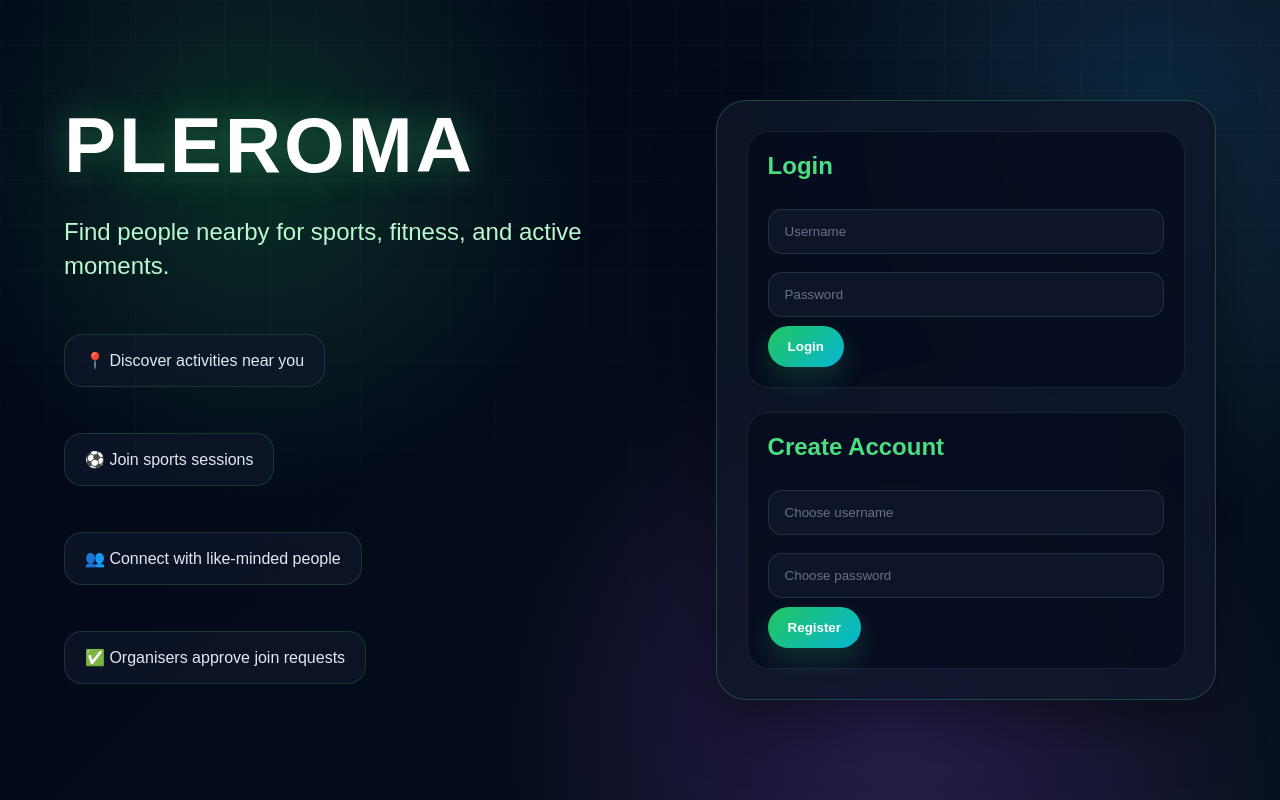
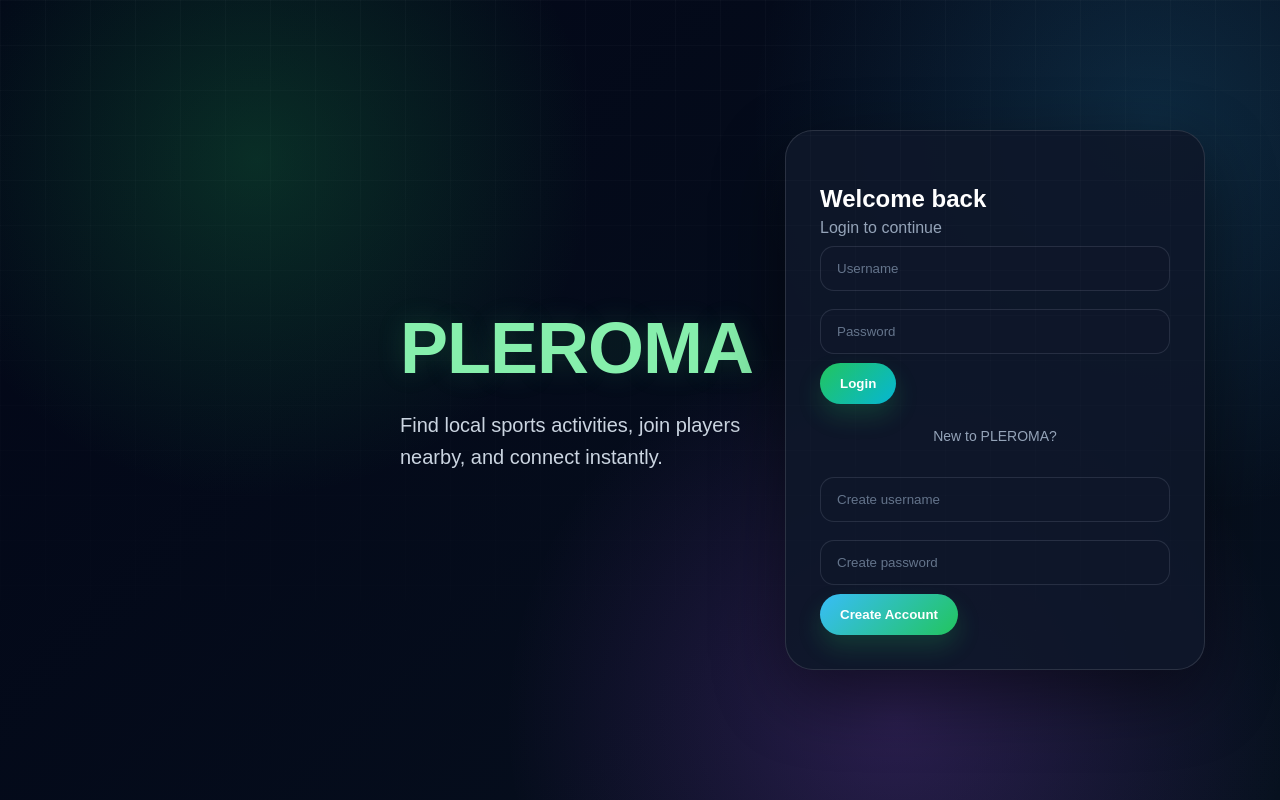
Before and after one commit to josephaustere/pleroma-webapp, a website: page public/index.html in a window 1280 px wide. Drawn offline with Linux system fonts and the light colour scheme.

Commit message:
Improve login page

```diff
--- a/public/index.html
+++ b/public/index.html
@@ -1,47 +1,36 @@
 <!DOCTYPE html>
 <html>
 <head>
-  <title>PLEROMA - Welcome</title>
+  <meta charset="UTF-8">
   <meta name="viewport" content="width=device-width, initial-scale=1.0">
+  <title>PLEROMA</title>
   <link rel="stylesheet" href="style.css">
 </head>
-<body class="landing-page">
-
-  <div class="landing-container">
-    <div class="landing-left">
+<body class="auth-page">
+  <div class="auth-container">
+    <div class="auth-brand">
       <h1>PLEROMA</h1>
-      <p class="tagline">Find people nearby for sports, fitness, and active moments.</p>
-
-      <div class="feature-list">
-        <p>📍 Discover activities near you</p>
-        <p>⚽ Join sports sessions</p>
-        <p>👥 Connect with like-minded people</p>
-        <p>✅ Organisers approve join requests</p>
-      </div>
+      <p>Find local sports activities, join players nearby, and connect instantly.</p>
     </div>
 
-    <div class="landing-right">
-      <div class="auth-tabs">
-        <div class="auth-box">
-          <h2>Login</h2>
+    <div class="auth-card">
+      <h2>Welcome back</h2>
+      <p class="subtitle">Login to continue</p>
+
       <form action="/login" method="POST">
         <input type="text" name="username" placeholder="Username" required>
         <input type="password" name="password" placeholder="Password" required>
         <button type="submit">Login</button>
       </form>
-        </div>
 
-        <div class="auth-box">
-          <h2>Create Account</h2>
+      <div class="divider">New to PLEROMA?</div>
+
       <form action="/register" method="POST">
-            <input type="text" name="username" placeholder="Choose username" required>
-            <input type="password" name="password" placeholder="Choose password" required>
-            <button type="submit">Register</button>
+        <input type="text" name="username" placeholder="Create username" required>
+        <input type="password" name="password" placeholder="Create password" required>
+        <button type="submit" class="secondary-btn">Create Account</button>
       </form>
     </div>
   </div>
-    </div>
-  </div>
-
 </body>
 </html>
--- a/public/style.css
+++ b/public/style.css
@@ -879,3 +879,72 @@ button:hover,
     font-size: 32px !important;
   }
 }
+.auth-page {
+  min-height: 100vh;
+  display: grid;
+  place-items: center;
+  padding: 20px;
+}
+
+.auth-container {
+  width: min(980px, 100%);
+  display: grid;
+  grid-template-columns: 1fr 420px;
+  gap: 32px;
+  align-items: center;
+}
+
+.auth-brand h1 {
+  font-size: 72px;
+  margin-bottom: 14px;
+  color: #86efac;
+}
+
+.auth-brand p {
+  font-size: 20px;
+  color: #cbd5e1;
+  max-width: 520px;
+  line-height: 1.6;
+}
+
+.auth-card {
+  background: rgba(15, 23, 42, 0.92);
+  border: 1px solid rgba(255,255,255,0.12);
+  border-radius: 28px;
+  padding: 34px;
+  box-shadow: 0 25px 70px rgba(0,0,0,0.45);
+}
+
+.auth-card h2 {
+  margin-bottom: 6px;
+  color: white;
+}
+
+.divider {
+  margin: 24px 0;
+  text-align: center;
+  color: #94a3b8;
+  font-size: 14px;
+}
+
+.secondary-btn {
+  background: linear-gradient(135deg, #38bdf8, #22c55e);
+}
+
+@media (max-width: 800px) {
+  .auth-container {
+    grid-template-columns: 1fr;
+  }
+
+  .auth-brand {
+    text-align: center;
+  }
+
+  .auth-brand h1 {
+    font-size: 46px;
+  }
+
+  .auth-brand p {
+    font-size: 16px;
+  }
+}
```
Lines whose indentation alone changed are shown as unchanged.
